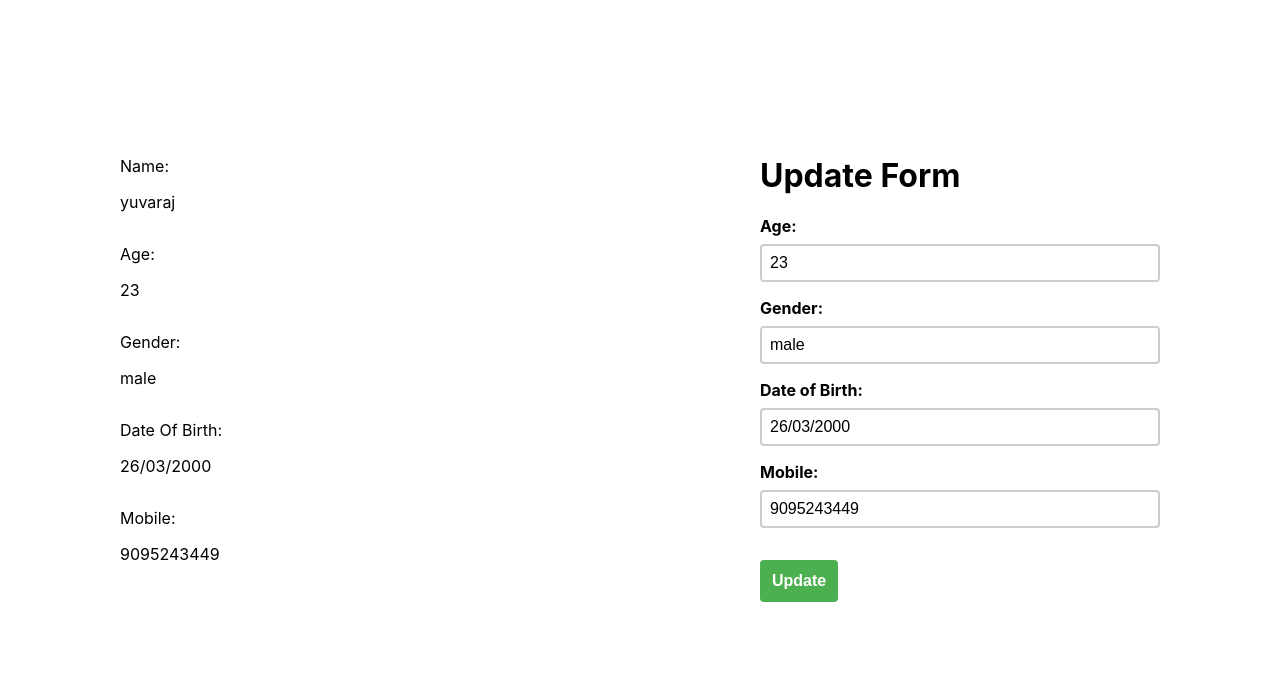
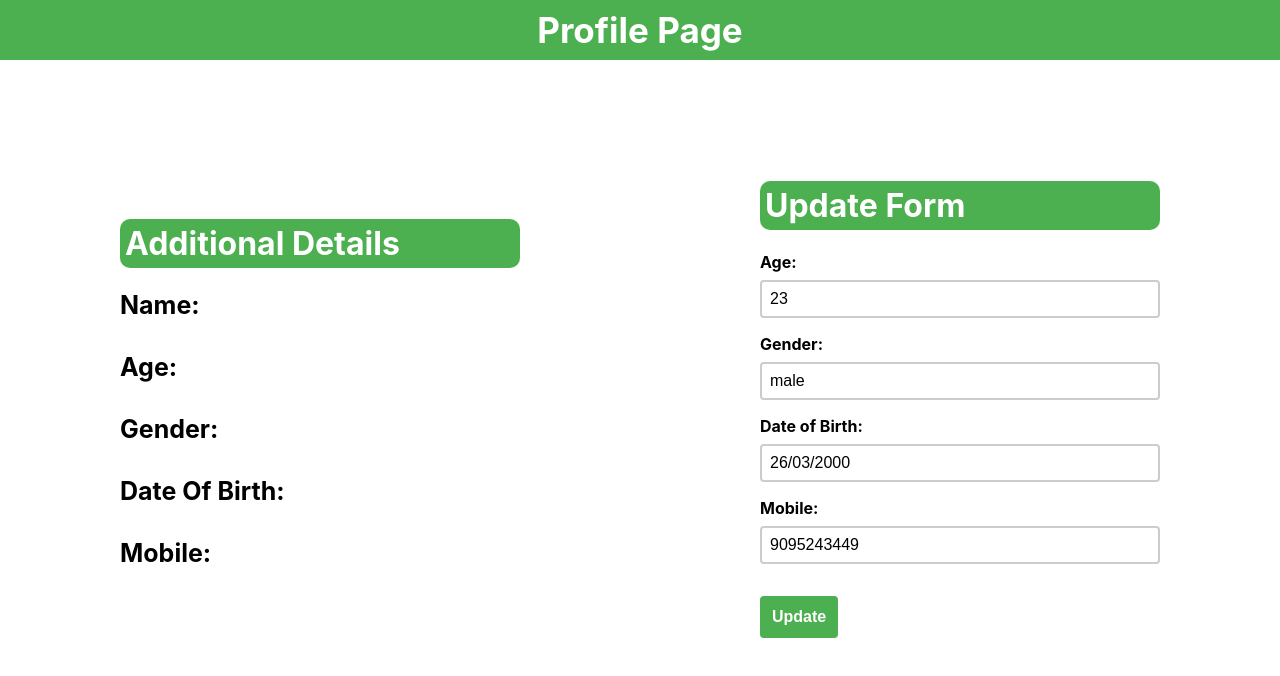
Before and after one commit to IshwariyaManivannan/test-task-frontend, a React (Create React App) app: page /profile in a window 1280 px wide. Shown: the top 676 px of the page. Built offline with nearby package versions, Linux system fonts and the light colour scheme.

Commit message:
login error change

```diff
--- a/src/components/login/login.js
+++ b/src/components/login/login.js
@@ -1,43 +1,56 @@
 import React from 'react'
 import { useState } from 'react';
-import { Link } from 'react-router-dom';
+import { Link, Navigate, useNavigate } from 'react-router-dom';
 import './login.css'
 const Login = () => {
   const [email, setEmail] = useState("");
   const [password, setPassword] = useState("");
-  const [emailError, setEmailError] = useState("");
-  const [passwordError, setPasswordError] = useState("");
+  const [errors, setErrors] = useState({});
+
+  const navigate = useNavigate();
+
 
   const handleEmailChange = (event) => {
     setEmail(event.target.value);
   };
 
+
   const handlePasswordChange = (event) => {
     setPassword(event.target.value);
   };
 
+
   const handleSubmit = (event) => {
     event.preventDefault();
 
+    let errors = {};
+
     // Email validation
-    if (!email.includes("@")) {
-      setEmailError("Please enter a valid email address.");
-    } else {
-      setEmailError("");
+    if (!email.trim()) {
+      errors.email = 'Email is required';
+    } else if (!/\S+@\S+\.\S+/.test(email)) {
+      errors.email = 'Email is invalid';
     }
 
     // Password validation
-    if (password.length < 8) {
-      setPasswordError("Please enter a password with at least 8 characters.");
-    } else {
-      setPasswordError("");
+    if (!password) {
+      errors.password = 'Password is required';
+    } else if (password.length < 6) {
+      errors.password = 'Password must be at least 6 characters';
     }
 
-    // Submit form if there are no errors
-    if (!emailError && !passwordError) {
-      console.log("Login successful!");
-      // Replace this with your own code for handling login
+
+    if (Object.keys(errors).length > 0) {
+      setErrors(errors);
+      return;
     }
+
+
+
+    console.log("Login successful!");
+    navigate('/profile')
+
+
   };
 
   return (
@@ -45,17 +58,17 @@ const Login = () => {
       <div className='loginSubWrapper'>
 
         <form className='loginForm' onSubmit={handleSubmit}>
-        <div className='loginHead'>Login</div>
+          <div className='loginHead'>Login</div>
           <div className='email'>
             <label htmlFor="email">Email:</label>
             <input
-             type="text"
+              type="text"
               id="email"
               value={email}
               onChange={handleEmailChange}
             />
             <div className="error">
-            {emailError && <div >{emailError}</div>}
+              {errors.email && <div >{errors.email}</div>}
             </div>
           </div>
           <div>
@@ -67,7 +80,7 @@ const Login = () => {
               onChange={handlePasswordChange}
             />
             <div className="error">
-            {passwordError && <div >{passwordError}</div>}
+              {errors.password && <div >{errors.password}</div>}
             </div>
           </div>
           <button type="submit">Login</button>
--- a/src/components/profile/profile.css
+++ b/src/components/profile/profile.css
@@ -29,5 +29,51 @@
     min-width: 400px;
 }
 .inputs{
-    display: grid;
+
+    width: 100%;
+    display: flex;
+    flex-direction: row;
+
+
 }
+
+.innerInputs{
+    width: 50%;
+    font-size: 25px;
+
+}
+
+
+.innerInput{
+    width: 50%;
+    font-weight: bold;
+    font-size: 25px;
+}
+
+h1{
+    background-color: #4CAF50;
+    color: white;
+    padding: 5px;
+    border-radius: 10px;
+}
+
+.totalContainer{
+    width: 100%;
+    height: 100vh;
+}
+.header{
+    width: 100%;
+    min-width: 1000px;
+    height: 60px;
+    background-color: #4CAF50;
+margin-bottom: 100px;
+top: 0;
+position: sticky;
+display: flex;
+align-items: center;
+justify-content: center;
+color: white;
+font-size: 35px;
+font-weight: bold;
+
+}
--- a/src/components/profile/profile.js
+++ b/src/components/profile/profile.js
@@ -9,50 +9,69 @@ const Profile = () => {
     const [dob, setDob] = useState("26/03/2000");
     const [mobile, setMobile] = useState("9095243449");
 
-    function handleSubmit() {
+    const [vUser, vSetUser] = useState("");
+    const [vAge, vSetAge] = useState("");
+    const [vGender, vSetGender] = useState("");
+    const [vDob, vSetDob] = useState("");
+    const [vMobile, vSetMobile] = useState("");
 
+
+    function handleSubmit(e) {
+        e.preventDefault();
+        vSetUser(user);
+        vSetAge(age);
+        vSetGender(gender);
+        vSetDob(dob);
+        vSetMobile(mobile);
     }
     return (
+
+        <div className="totalContainer">
+            <div className="header">Profile Page</div>
             <div className="main">
                 <div className="left">
                     <div className="leftMain">
+                        <h1>Additional Details</h1>
+                        <div className="content">
                             <div className="inputs">
-                        <div>Name:</div>
-                        <div>{user}</div>
+                                <div className="innerInput">Name:</div>
+                                <div className="innerInputs">{vUser}</div>
                             </div>
                             <div className="inputs">
-                        <div>
+                                <div className="innerInput">
                                     Age:
                                 </div>
-                        <div>
-                            {age}
+                                <div className="innerInputs">
+                                    {vAge}
                                 </div>
                             </div>
                             <div className="inputs">
-                        <div>
+                                <div className="innerInput">
                                     Gender:
                                 </div>
-                        <div>
-                            {gender}
+                                <div className="innerInputs">
+                                    {vGender}
                                 </div>
                             </div>
                             <div className="inputs">
-                        <div>
+                                <div className="innerInput">
                                     Date Of Birth:
                                 </div>
-                        <div>
-                            {dob}
+                                <div className="innerInputs">
+                                    {vDob}
                                 </div>
 
                             </div>
                             <div className="inputs">
-                        <div>
+                                <div className="innerInput">
                                     Mobile:
                                 </div>
-                        <div>
-                            {mobile}
+                                <div className="innerInputs">
+                                    {vMobile}
                                 </div>
                             </div>
+                        </div>
+
                     </div>
                 </div>
                 <div className="right">
@@ -84,7 +103,7 @@ const Profile = () => {
 
                 </div>
 
-
+            </div>
         </div>
 
     )
```
Lines whose indentation alone changed are shown as unchanged.
